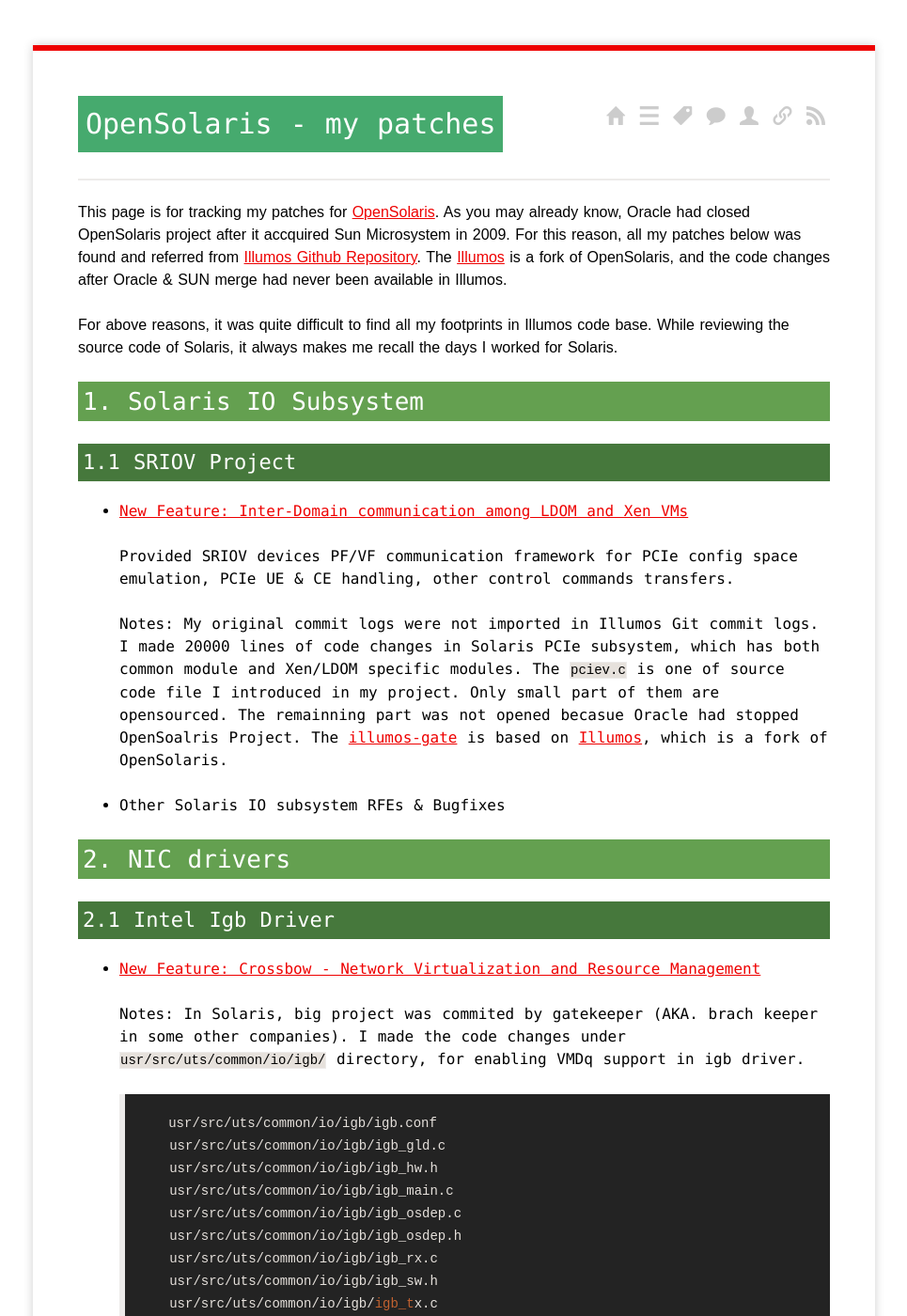
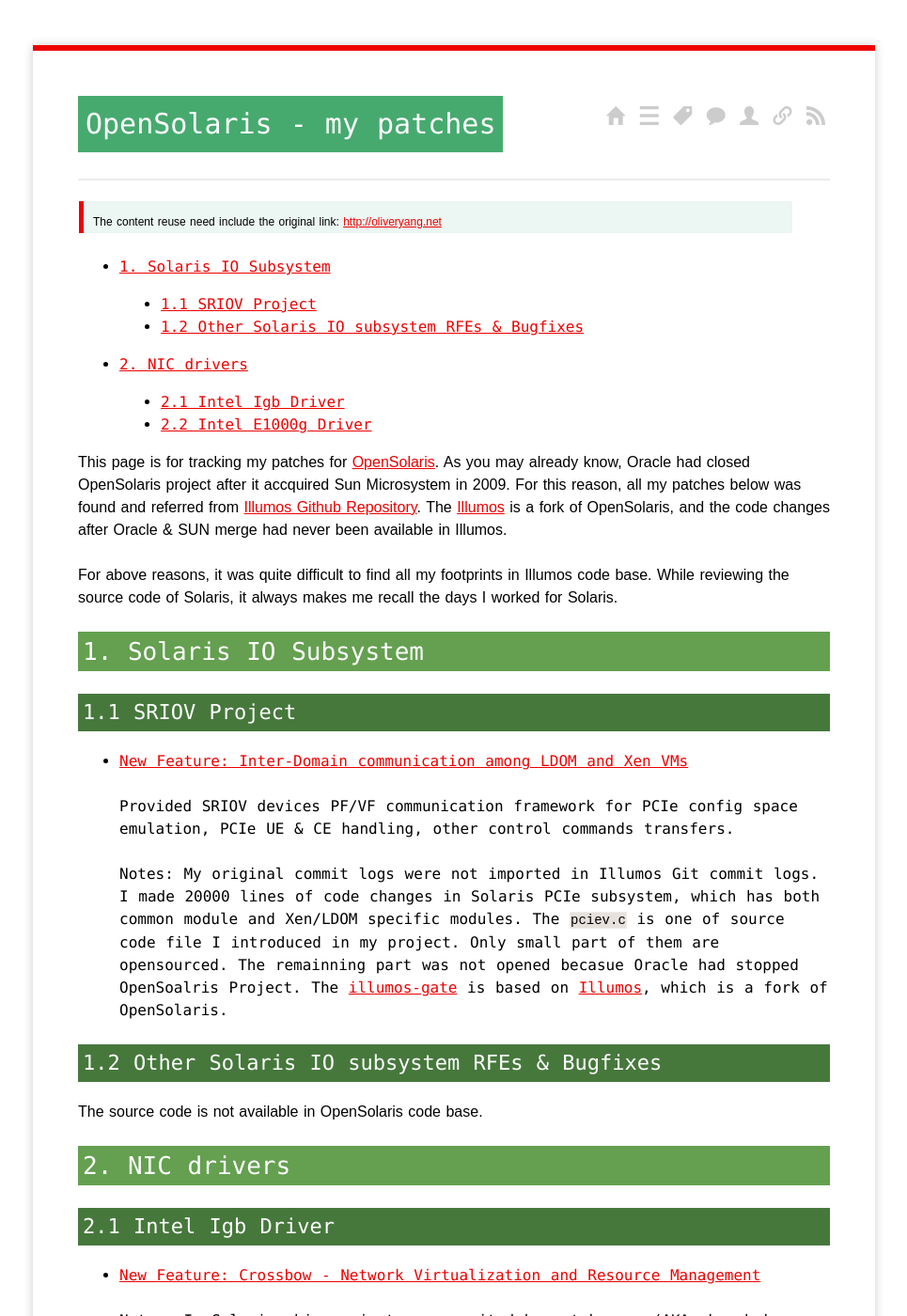
Before and after one commit to yangoliver/yangoliver.github.io, a Jekyll site: the page built from _posts/2016/2016-08-27-opensolaris-my-patches.md, in a window 1280 px wide and 1400 px high. Shown: the whole window at 94% size, without its empty margins (157-1122 px from the left). Built offline with Jekyll 4.4.1, drawn with Linux system fonts in a browser that asks for light colours; comment, search, counter and statistics services are not loaded.

Commit message:
update: format cleanup per self-review

```diff
--- a/_posts/2016/2016-08-27-opensolaris-my-patches.md
+++ b/_posts/2016/2016-08-27-opensolaris-my-patches.md
@@ -5,6 +5,11 @@
 categories: [English, Software, Career]
 tags: [kernel, solaris]
 ---
+
+>The content reuse need include the original link: <http://oliveryang.net>
+
+* content
+{:toc}
 
 This page is for tracking my patches for [OpenSolaris](https://en.wikipedia.org/wiki/OpenSolaris). As you may already know,
 Oracle had closed OpenSolaris project after it accquired Sun Microsystem in 2009.
@@ -25,7 +30,9 @@
          The `pciev.c` is one of source code file I introduced in my project. Only small part of them are opensourced. The remainning part was not opened becasue Oracle had stopped OpenSoalris Project.
          The [illumos-gate](https://github.com/illumos/illumos-gate) is based on [Illumos](https://en.wikipedia.org/wiki/Illumos), which is a fork of OpenSolaris.
 
-- Other Solaris IO subsystem RFEs & Bugfixes
+### 1.2 Other Solaris IO subsystem RFEs & Bugfixes
+
+The source code is not available in OpenSolaris code base.
 
 ## 2. NIC drivers
 
```
